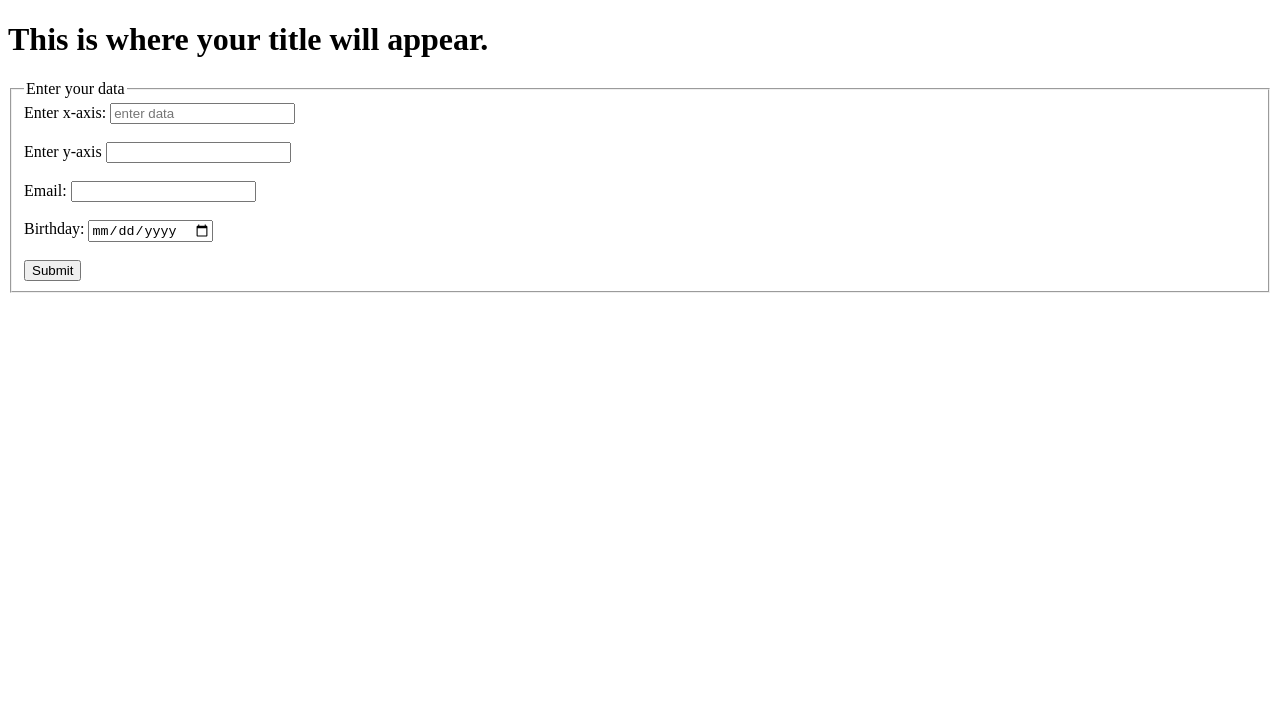
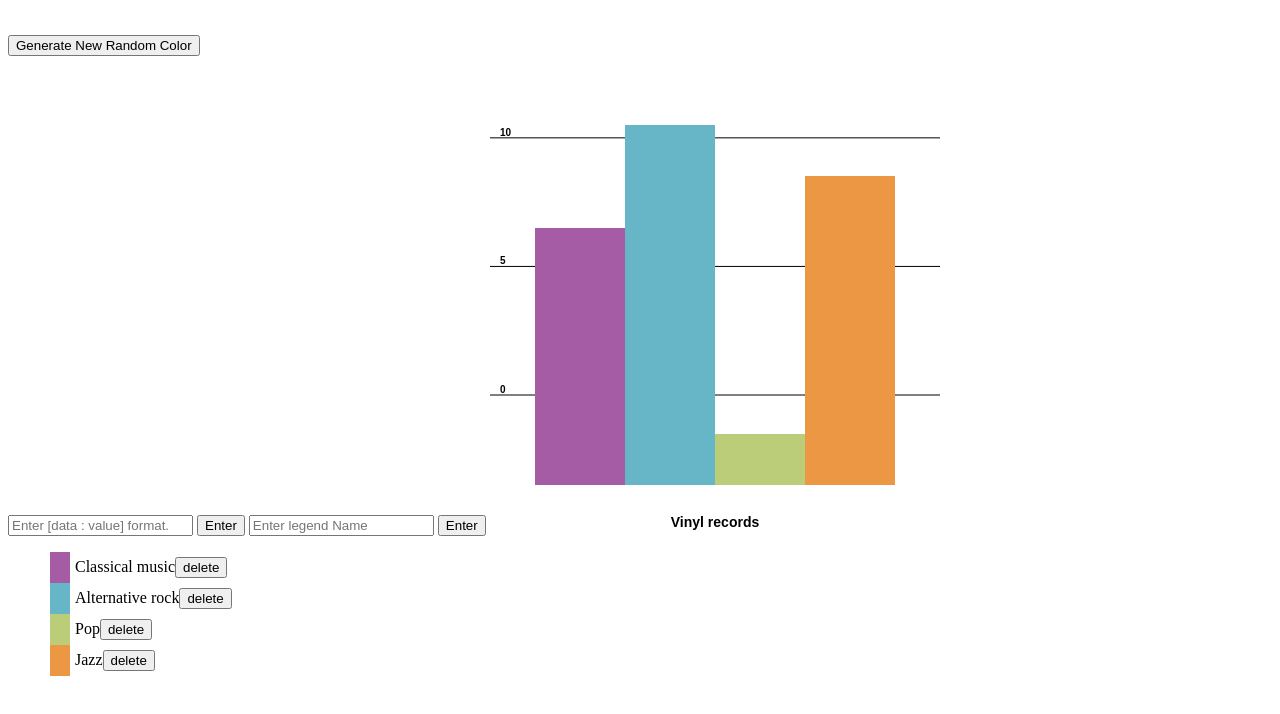
Before and after one commit to Borrisson/barChart, a plain HTML site: page index.html in a window 1280 px wide. Drawn offline with Linux system fonts and the light colour scheme.

Commit message:
added two more tags the legend name input bar and the enter button for that as well used in conjunction with javascript to change the name of the legend

```diff
--- a/index.html
+++ b/index.html
@@ -3,29 +3,19 @@
 <head>
   <meta charset="UTF-8">
   <meta name="viewport" content="width=device-width, initial-scale=1.0">
-  <title>Personal Chart</title>
+  <title>Bar Chart Project</title>
 </head>
 <body>
-  <header>
-   <h1 id="chart-title" class="chart">This is where your title will appear.</h1>
-  </header>
-  <form>
-    <fieldset>
-      <legend>Enter your data</legend>
-      <label for="x-axis">Enter x-axis:</label>
-      <input placeholder="enter data" type="" id="x-axis" name="x-axis"><br><br>
-      <label for="y-axis">Enter y-axis</label>
-      <input type="text" id="y-axis" name="y-axis"><br><br>
-      <label for="email">Email:</label>
-      <input type="email" id="email" name="email"><br><br>
-      <label for="birthday">Birthday:</label>
-      <input type="date" id="birthday" name="birthday"><br><br>
-      <input type="submit" value="Submit">
-     </fieldset>
-  </form>
-
-
-
-  <script src="barChart.js"> </script>
+  <h1>
+    <button id="genNew">Generate New Random Color</button>
+    <span id="color"></span>
+  </h1>
+  <input id="user-input" type="text" placeholder="Enter [data : value] format.">
+  <button id="user-input-enter">Enter</button>
+  <input id="legend-input" type="text" placeholder="Enter legend Name">
+  <button id="legend-input-enter">Enter</button>
+  <canvas id="myCanvas">If you do not see any chart. Try enabling javascript from your broswer settings.</canvas>
+  <legend id="legend"for="myCanvas"></legend>
+  <script id="barChart" type="text/javascript" src="barChart.js".js"></script>
 </body>
 </html>
```
